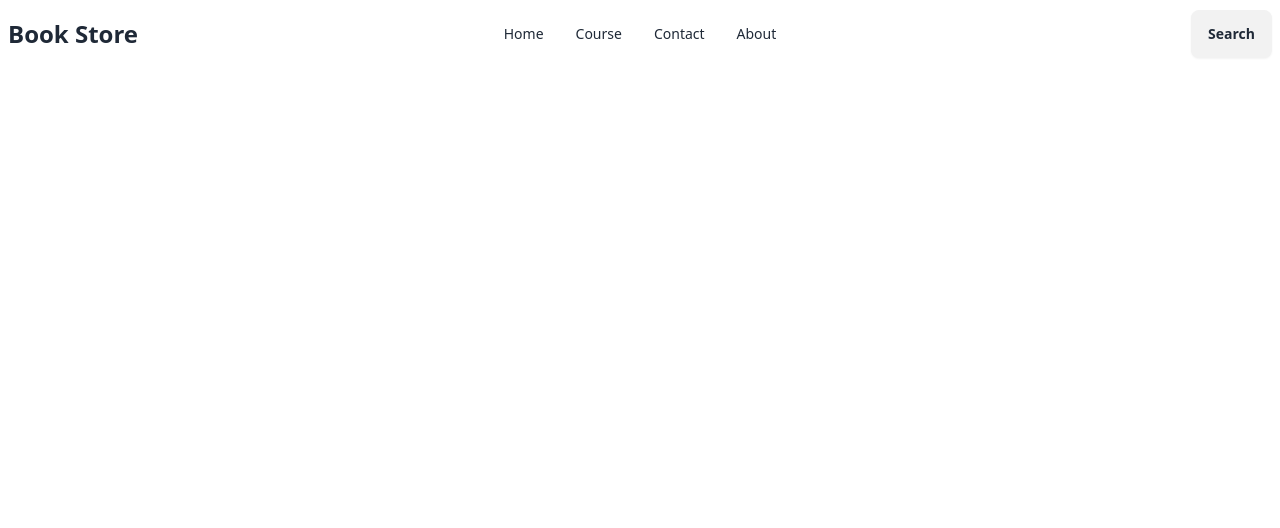
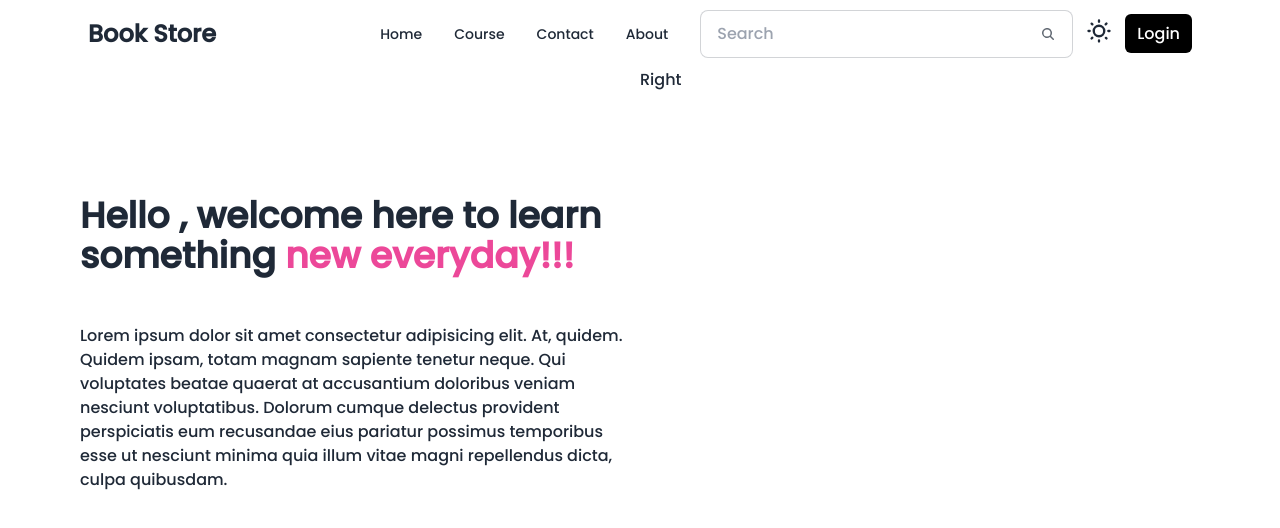
Before and after one commit to xDharmendra/Book-Store, a React (Vite) app in the folder Frontend/: page / in a window 1280 px wide. Shown: the top 528 px of the page. Built offline with nearby package versions, Linux system fonts and the light colour scheme.

Commit message:
Banner added

```diff
--- a/Frontend/src/App.jsx
+++ b/Frontend/src/App.jsx
@@ -1,9 +1,11 @@
 import React from 'react';
 import Navbar from './components/Navbar';
+import Banner from './components/Banner';
 function App() {
   return (
     <>
     <Navbar/>
+    <Banner/>
     </>
   )
 }
--- /dev/null
+++ b/Frontend/src/components/Banner.jsx
@@ -0,0 +1,21 @@
+import React from 'react'
+
+function Banner() {
+    return (
+        <>
+            <div className='max-w-screen-2xl container mx-auto md:px-20 px-4 flex flex-col md:flex-row'>
+                <div className='w-full md:w-1/2 mt-12 md:mt-32'>
+                    <div className='space-y-12'>
+                    <h1 className='text-4xl font-bold'>Hello , welcome here to learn something <span className='text-pink-500'>new everyday!!!</span></h1>
+                    <p>Lorem ipsum dolor sit amet consectetur adipisicing elit. At, quidem. Quidem ipsam, totam magnam sapiente tenetur neque. Qui voluptates beatae quaerat at accusantium doloribus veniam nesciunt voluptatibus. Dolorum cumque delectus provident perspiciatis eum recusandae eius pariatur possimus temporibus esse ut nesciunt minima quia illum vitae magni repellendus dicta, culpa quibusdam.</p>
+                    </div>
+                </div>
+                <div className='w-full md:w-1/2'>
+                    Right
+                </div>
+            </div>
+        </>
+    )
+}
+
+export default Banner
--- a/Frontend/src/components/Navbar.jsx
+++ b/Frontend/src/components/Navbar.jsx
@@ -11,7 +11,7 @@ function Navbar() {
     )
     return (
         <>
-            <div>
+            <div className='max-w-screen-2xl container mx-auto md:px-20 px-4'>
                 <div className="navbar bg-base-100">
                     <div className="navbar-start">
                         <div className="dropdown">
@@ -37,13 +37,54 @@ function Navbar() {
                         </div>
                         <a className="text-2xl font-bold cursor-pointer">Book Store</a>
                     </div>
-                    <div className="navbar-center hidden lg:flex">
-                        <ul className="menu menu-horizontal px-1">
-                            {navitems}
-                        </ul>
-                    </div>
-                    <div className="navbar-end">
-                        <a className="btn">Search</a>
+                    <div className='navbar-end space-x-3'>
+                        <div className="navbar-center hidden lg:flex">
+                            <ul className="menu menu-horizontal px-1">
+                                {navitems}
+                            </ul>
+                        </div>
+                        <div className='hidden md:block'>
+                            <label className="input input-bordered flex items-center gap-2">
+                                <input type="text" className="grow outline-none" placeholder="Search" />
+                                <svg
+                                    xmlns="http://www.w3.org/2000/svg"
+                                    viewBox="0 0 16 16"
+                                    fill="currentColor"
+                                    className="h-4 w-4 opacity-70">
+                                    <path
+                                        fillRule="evenodd"
+                                        d="M9.965 11.026a5 5 0 1 1 1.06-1.06l2.755 2.754a.75.75 0 1 1-1.06 1.06l-2.755-2.754ZM10.5 7a3.5 3.5 0 1 1-7 0 3.5 3.5 0 0 1 7 0Z"
+                                        clipRule="evenodd" />
+                                </svg>
+                            </label>
+                        </div>
+                        <div>
+                            <label className="swap swap-rotate">
+                                {/* this hidden checkbox controls the state */}
+                                <input type="checkbox" className="theme-controller" value="synthwave" />
+
+                                {/* sun icon */}
+                                <svg
+                                    className="swap-off h-7 w-7 fill-current"
+                                    xmlns="http://www.w3.org/2000/svg"
+                                    viewBox="0 0 24 24">
+                                    <path
+                                        d="M5.64,17l-.71.71a1,1,0,0,0,0,1.41,1,1,0,0,0,1.41,0l.71-.71A1,1,0,0,0,5.64,17ZM5,12a1,1,0,0,0-1-1H3a1,1,0,0,0,0,2H4A1,1,0,0,0,5,12Zm7-7a1,1,0,0,0,1-1V3a1,1,0,0,0-2,0V4A1,1,0,0,0,12,5ZM5.64,7.05a1,1,0,0,0,.7.29,1,1,0,0,0,.71-.29,1,1,0,0,0,0-1.41l-.71-.71A1,1,0,0,0,4.93,6.34Zm12,.29a1,1,0,0,0,.7-.29l.71-.71a1,1,0,1,0-1.41-1.41L17,5.64a1,1,0,0,0,0,1.41A1,1,0,0,0,17.66,7.34ZM21,11H20a1,1,0,0,0,0,2h1a1,1,0,0,0,0-2Zm-9,8a1,1,0,0,0-1,1v1a1,1,0,0,0,2,0V20A1,1,0,0,0,12,19ZM18.36,17A1,1,0,0,0,17,18.36l.71.71a1,1,0,0,0,1.41,0,1,1,0,0,0,0-1.41ZM12,6.5A5.5,5.5,0,1,0,17.5,12,5.51,5.51,0,0,0,12,6.5Zm0,9A3.5,3.5,0,1,1,15.5,12,3.5,3.5,0,0,1,12,15.5Z" />
+                                </svg>
+
+                                {/* moon icon */}
+                                <svg
+                                    className="swap-on h-7 w-7 fill-current"
+                                    xmlns="http://www.w3.org/2000/svg"
+                                    viewBox="0 0 24 24">
+                                    <path
+                                        d="M21.64,13a1,1,0,0,0-1.05-.14,8.05,8.05,0,0,1-3.37.73A8.15,8.15,0,0,1,9.08,5.49a8.59,8.59,0,0,1,.25-2A1,1,0,0,0,8,2.36,10.14,10.14,0,1,0,22,14.05,1,1,0,0,0,21.64,13Zm-9.5,6.69A8.14,8.14,0,0,1,7.08,5.22v.27A10.15,10.15,0,0,0,17.22,15.63a9.79,9.79,0,0,0,2.1-.22A8.11,8.11,0,0,1,12.14,19.73Z" />
+                                </svg>
+                            </label>
+                        </div>
+                        <div >
+                            <a className="bg-black text-white px-3 py-2 rounded-md hover:bg-slate-800 duration-300 cursor-pointer">Login</a>
+                        </div>
                     </div>
                 </div>
             </div>
--- a/Frontend/src/index.css
+++ b/Frontend/src/index.css
@@ -1,3 +1,9 @@
+@import url('https://fonts.googleapis.com/css2?family=Fredoka:wght@300..700&family=Poppins:wght@200;500&display=swap');
+
 @tailwind base;
 @tailwind components;
 @tailwind utilities;
+
+body{
+    font-family: 'Poppins', sans-serif;
+}
```
